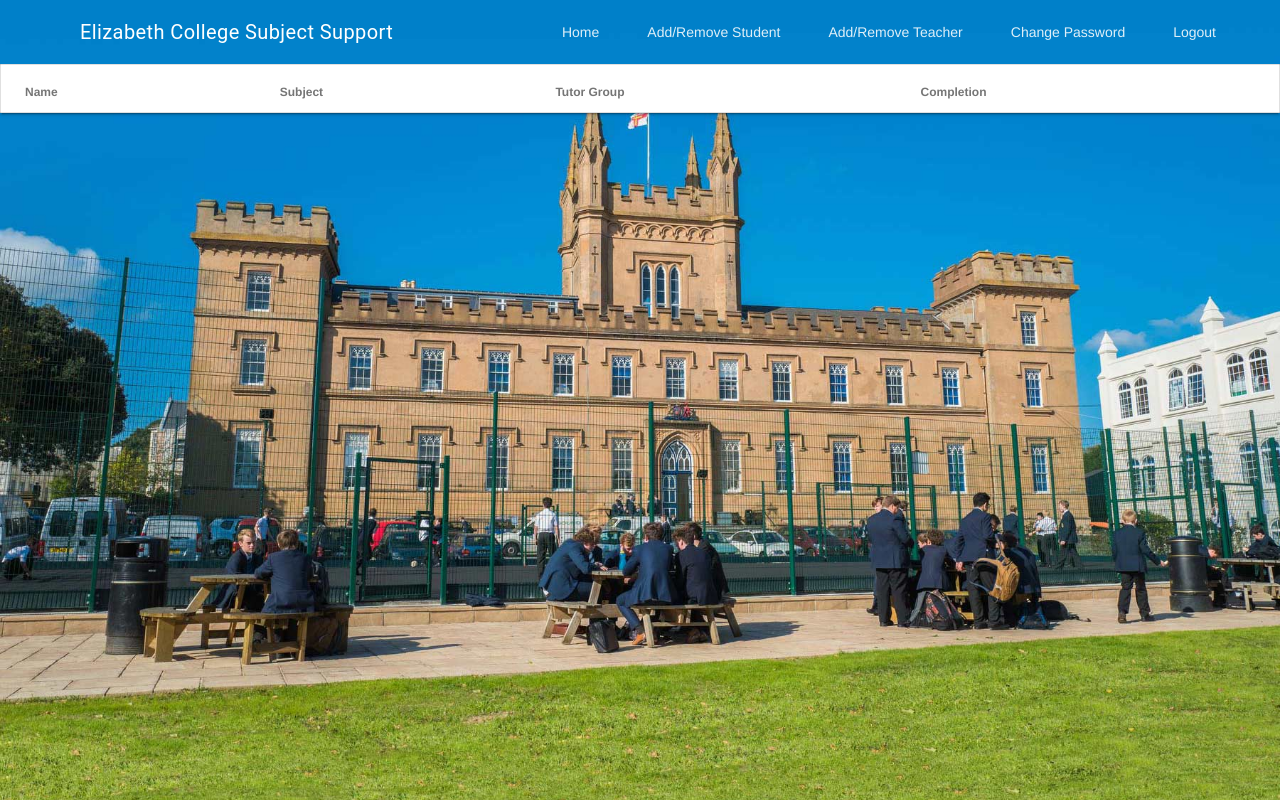
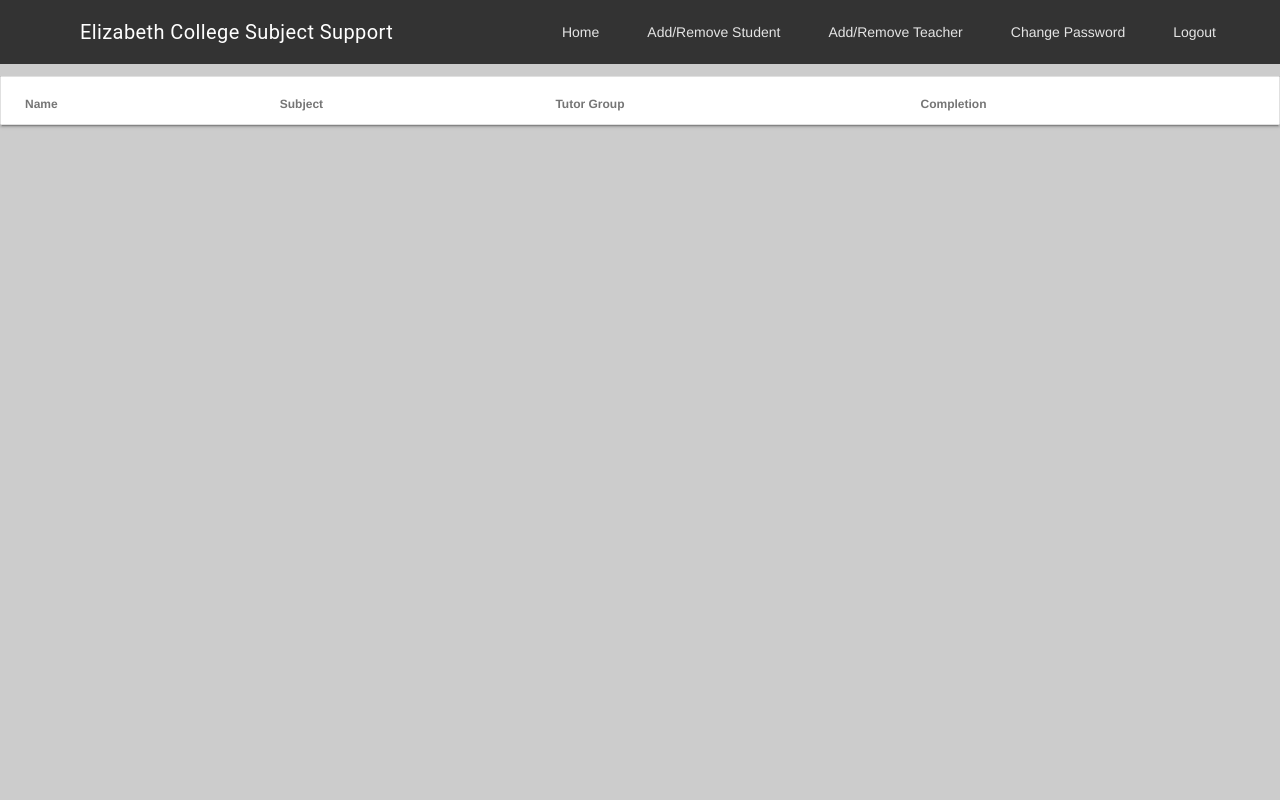
Before and after one commit to NoobleMcScrunchkin/Subject-Support, a PHP site: page / in a window 1280 px wide. Run offline with PHP 8.4, Linux system fonts and the light colour scheme; a user stored in the database is signed in; data comes from the database, SQL or seed files in the repository; data that the repository does not hold is empty.

Commit message:
UI Change

```diff
--- a/index.css
+++ b/index.css
@@ -1,5 +1,6 @@
 .layout {
-    background: url('./res/background.jpg') center / cover;
+    /* background: url('./res/background.jpg') center / cover; */
+    background: #ccc;
 }
 .layout .mdl-layout__header,
 .layout .mdl-layout__drawer-button {
@@ -11,3 +12,12 @@
     font-weight: bold;
     font-size: 1.5em;
 }
+
+.mdl-layout__header {
+    background-color: #333 !important;
+    margin-bottom: 12px !important;
+}
+
+.mdl-navigation .mdl-navigation__link:hover {
+   background-color: #222;
+}
```
Also changed, not shown: login.php (+6 -5 lines), php/.htaccess.
